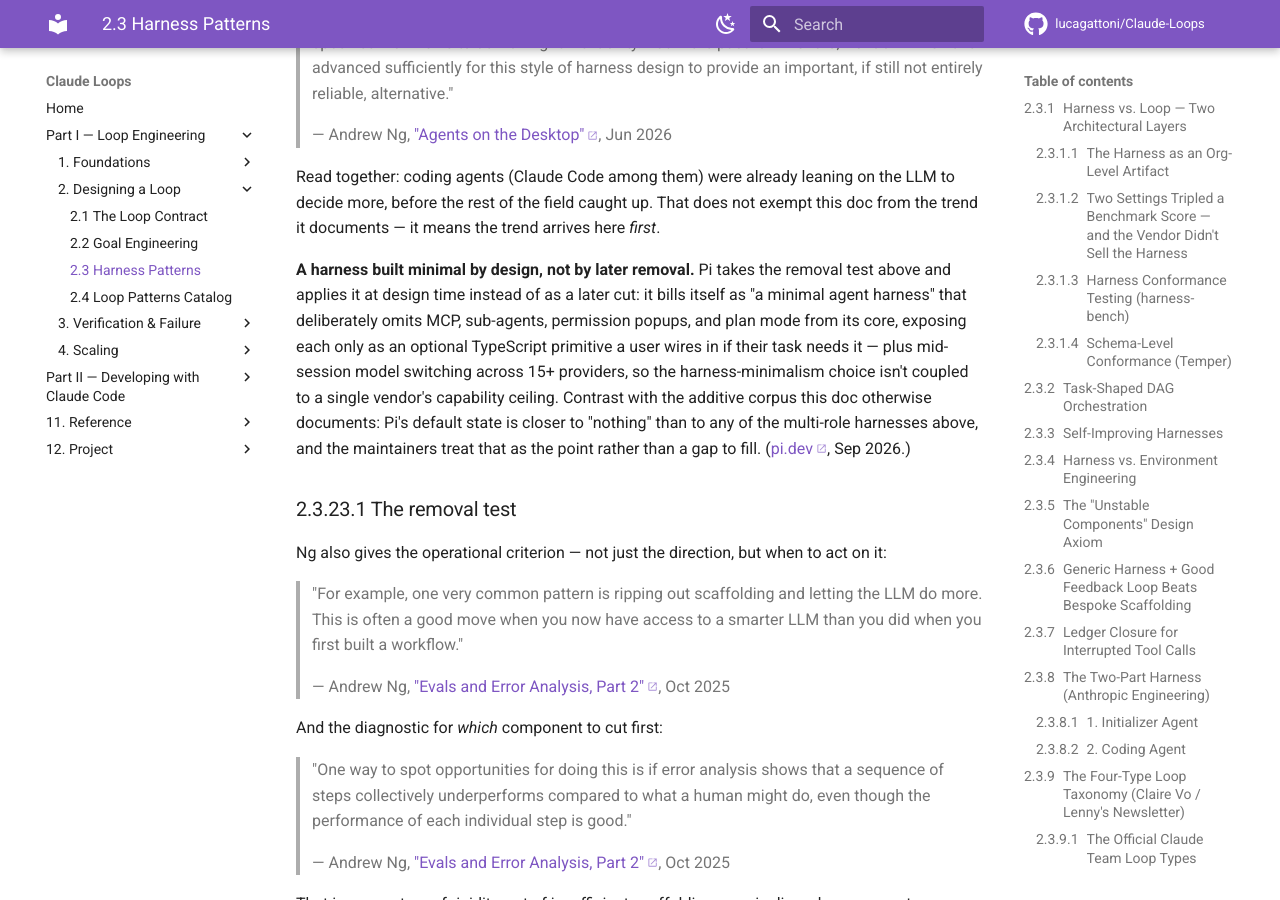
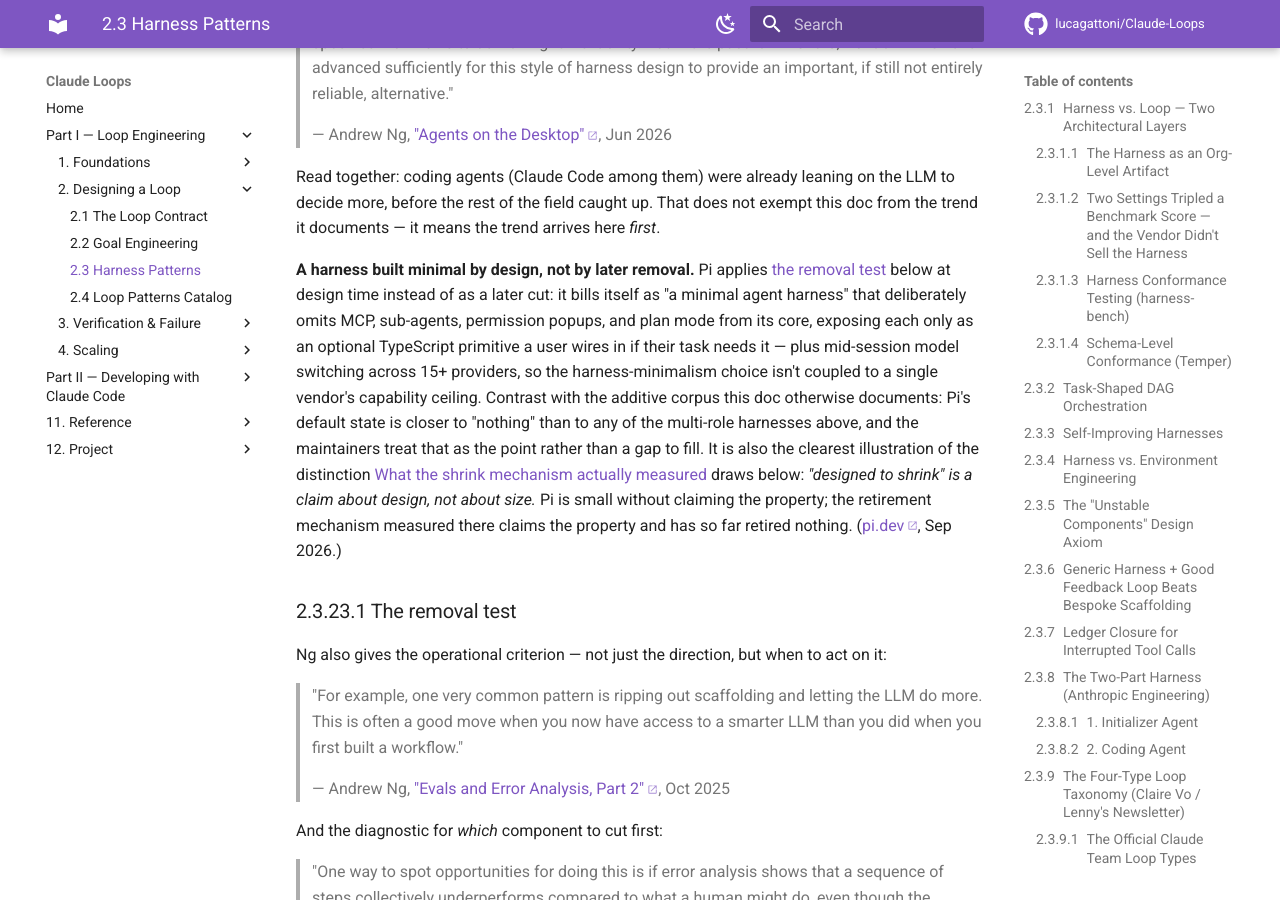
Before and after one commit to lucagattoni/Claude-Loops, an MkDocs documentation site: the page built from docs/24-harness-patterns.md, in a window 1280 px wide and 900 px high, scrolled down 29487 px. Built offline with MkDocs 1.6.1 and Material for MkDocs 9.7.7, drawn with Linux system fonts in a browser that asks for light colours; comment, search, counter and statistics services are not loaded.

Commit message:
Integrate the tracker's findings with the step-11 corrections, and resync the index
The daily run appended 76 findings to 12 docs 21 minutes after step 11 landed, written
against the pre-correction text. A 13-agent pass wove them into one argument rather than
leaving them stacked, and resynced the index rows the run never touched.

Verdict: mostly independent — 4 real joins in the bodies, one systematic index gap. Eight
of twelve docs genuinely needed nothing, which is recorded rather than papered over.

Body joins:
- docs/01 — the tracker appended ONE paragraph carrying two unrelated claims, spliced
  mid-line: Acharya's company-scale extension and Greyling restating the founding line
  the sweep had just RE-ATTRIBUTED three paragraphs above (it is Osmani's, not Cherny's).
  A reader met the same idea twice with a detour between. Greyling now sits beside
  Cherny/Osmani; Acharya keeps his own paragraph and ends on his own citation.
- docs/11 — the only true duplicate-claim pair: the tracker's "per-turn routing busts the
  cache" paragraph and the doc's own "Consequence for a loop" stated the same rule fifty
  lines apart, split by an unrelated TTL subsection. Folded together, keeping the Uber
  figure and the citation.
- docs/24 — a defect the proposer missed: the new paragraph said "the removal test above"
  while that section sits BELOW it. Fixed to a forward link.
- docs/26 — one forward pointer to the section it restates.

Index: the tracker changed 12 docs and touched LOOP_ENGINEERING.md zero times. Nine rows
resynced, three amended by the synthesiser — it cut an editorializing clause, a figure
carrying caveats an index row cannot hold, and an ", ever" the doc itself contradicts in
the same list.

It also refused to edit docs/index.md and checked rather than complied: that file is a
125-line NAVIGATION TREE (39 bare doc links, 9 descriptors), not a second summary index,
so the repo's "update both indexes" rule does not fire when no doc was added or renamed.
My framing of the task was wrong on that point. Verified independently.

Gates: mkdocs --strict exit 0, zero bare citations, kb-structure-check clean.

Co-Authored-By: Claude Opus 5 (1M context) <noreply@anthropic.com>
Claude-Session: https://claude.ai/code/session_0143r6VLrjfhL34xeWGQvHmV

```diff
--- a/docs/24-harness-patterns.md
+++ b/docs/24-harness-patterns.md
@@ -1126,15 +1126,19 @@ Read together: coding agents (Claude Code among them) were already leaning on th
 decide more, before the rest of the field caught up. That does not exempt this doc from the
 trend it documents — it means the trend arrives here *first*.
 
-**A harness built minimal by design, not by later removal.** Pi takes the removal test
-above and applies it at design time instead of as a later cut: it bills itself as "a
+**A harness built minimal by design, not by later removal.** Pi applies [the removal
+test](#the-removal-test) below at design time instead of as a later cut: it bills itself as "a
 minimal agent harness" that deliberately omits MCP, sub-agents, permission popups, and plan
 mode from its core, exposing each only as an optional TypeScript primitive a user wires in
 if their task needs it — plus mid-session model switching across 15+ providers, so the
 harness-minimalism choice isn't coupled to a single vendor's capability ceiling. Contrast
 with the additive corpus this doc otherwise documents: Pi's default state is closer to
 "nothing" than to any of the multi-role harnesses above, and the maintainers treat that as
-the point rather than a gap to fill. ([pi.dev](https://pi.dev/), Sep 2026.)
+the point rather than a gap to fill. It is also the clearest illustration of the distinction
+[What the shrink mechanism actually measured](#what-the-shrink-mechanism-actually-measured)
+draws below: *"designed to shrink" is a claim about design, not about size.* Pi is small
+without claiming the property; the retirement mechanism measured there claims the property
+and has so far retired nothing. ([pi.dev](https://pi.dev/), Sep 2026.)
 
 ### The removal test
 
```
Also changed, not shown: LOOP_ENGINEERING.md (+9 -9 lines), docs/01-paradigm-shift.md (+7 -7 lines), docs/11-cost-control.md (+13 -15 lines), docs/26-factory-model.md (+3 -1 lines).
